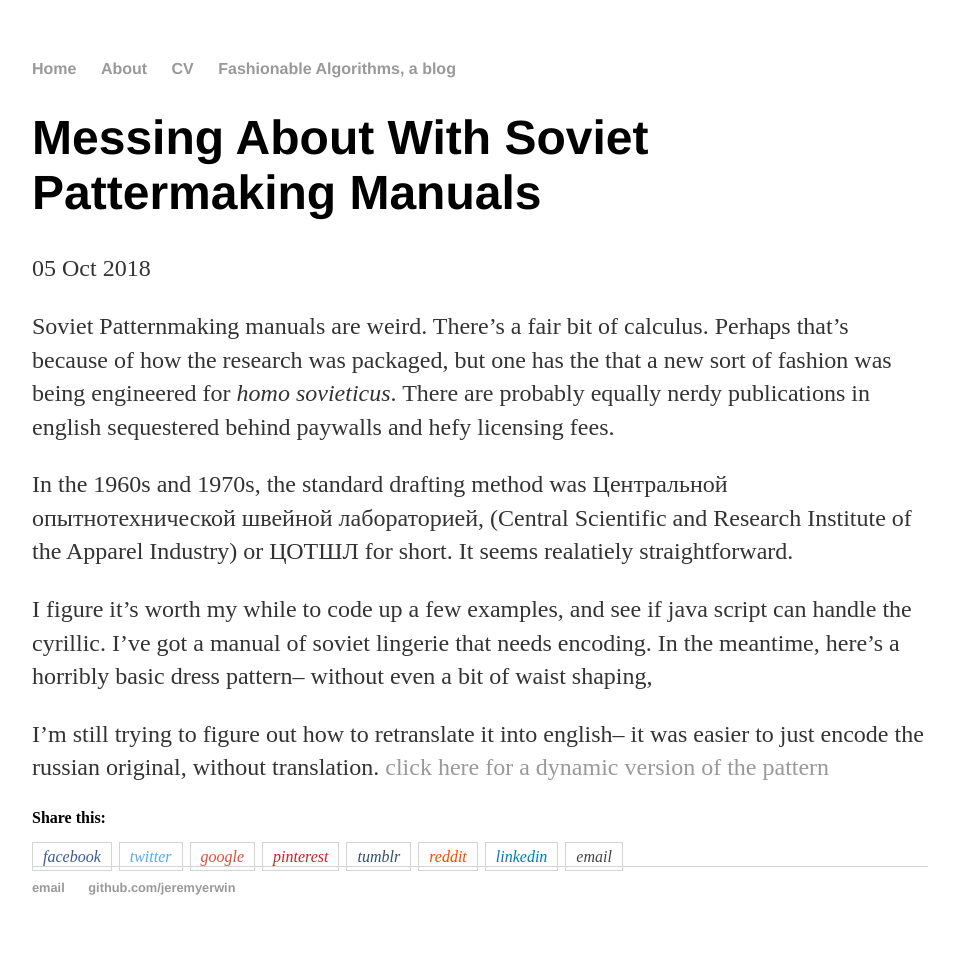
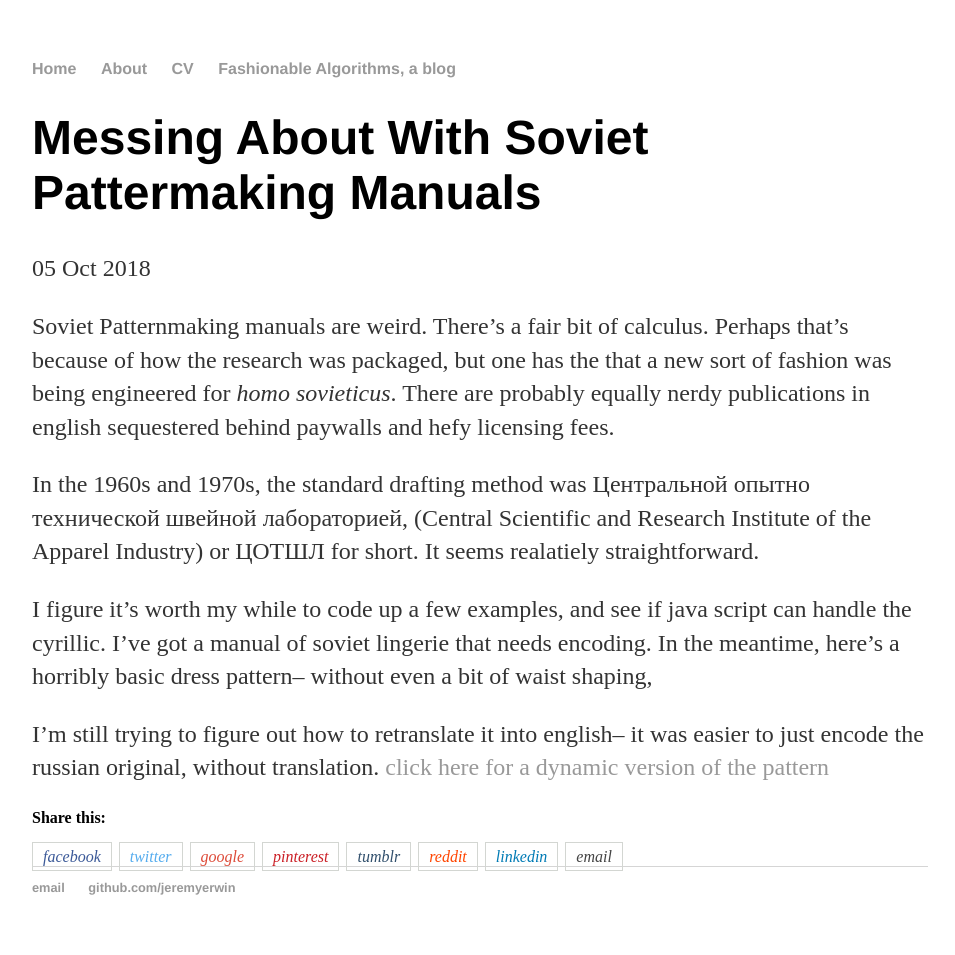
Before and after one commit to jeremyerwin/jeremyerwin.github.io, a Jekyll site: the page built from _posts/2018-10-05-messing-about-with-soviet-pattermaking-manuals.md, in a window 1280 px wide. Shown: the whole page, without its empty margins (160-1115 px from the left). Built offline with Jekyll 4.4.1, drawn with Linux system fonts in a browser that asks for light colours.

Commit message:
Update 2018-10-05-messing-about-with-soviet-pattermaking-manuals.md

```diff
--- a/_posts/2018-10-05-messing-about-with-soviet-pattermaking-manuals.md
+++ b/_posts/2018-10-05-messing-about-with-soviet-pattermaking-manuals.md
@@ -7,7 +7,7 @@ Soviet Patternmaking manuals are weird. There's a fair bit of calculus. Perhaps
 but one has the that a new sort of fashion was being engineered for _homo sovieticus_. There are probably equally nerdy publications in
 english sequestered behind paywalls and hefy licensing fees.
 
-In the 1960s and 1970s, the standard drafting method was Центральной опытнотехнической швейной лабораторией, (Central Scientific and Research Institute of the Apparel Industry)
+In the 1960s and 1970s, the standard drafting method was Центральной опытно технической швейной лабораторией, (Central Scientific and Research Institute of the Apparel Industry)
 or ЦОТШЛ for short. It seems realatiely straightforward.
 
 I figure it's worth my while to code up a few examples, and see if java script can handle the cyrillic. I've got a manual of soviet lingerie that needs encoding. In the meantime, here's a horribly basic dress pattern-- without even a bit of waist shaping,
```
